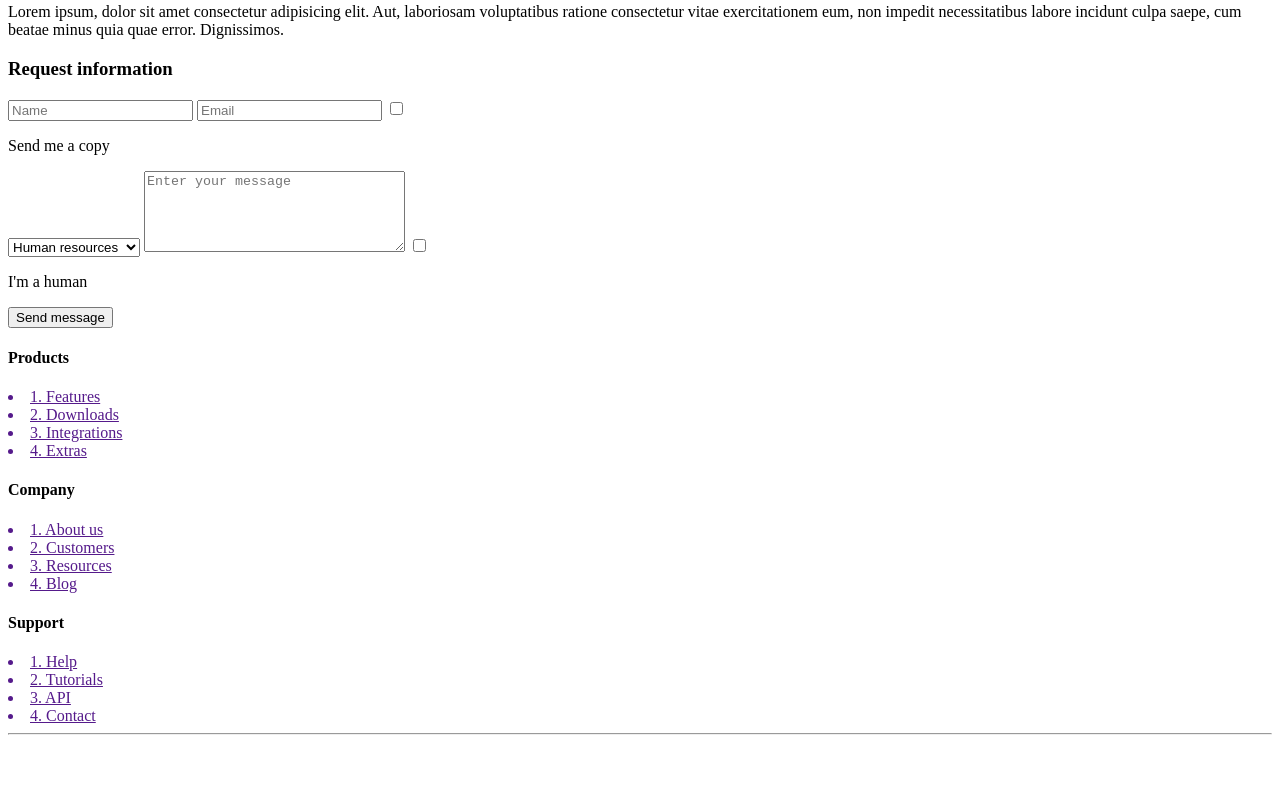
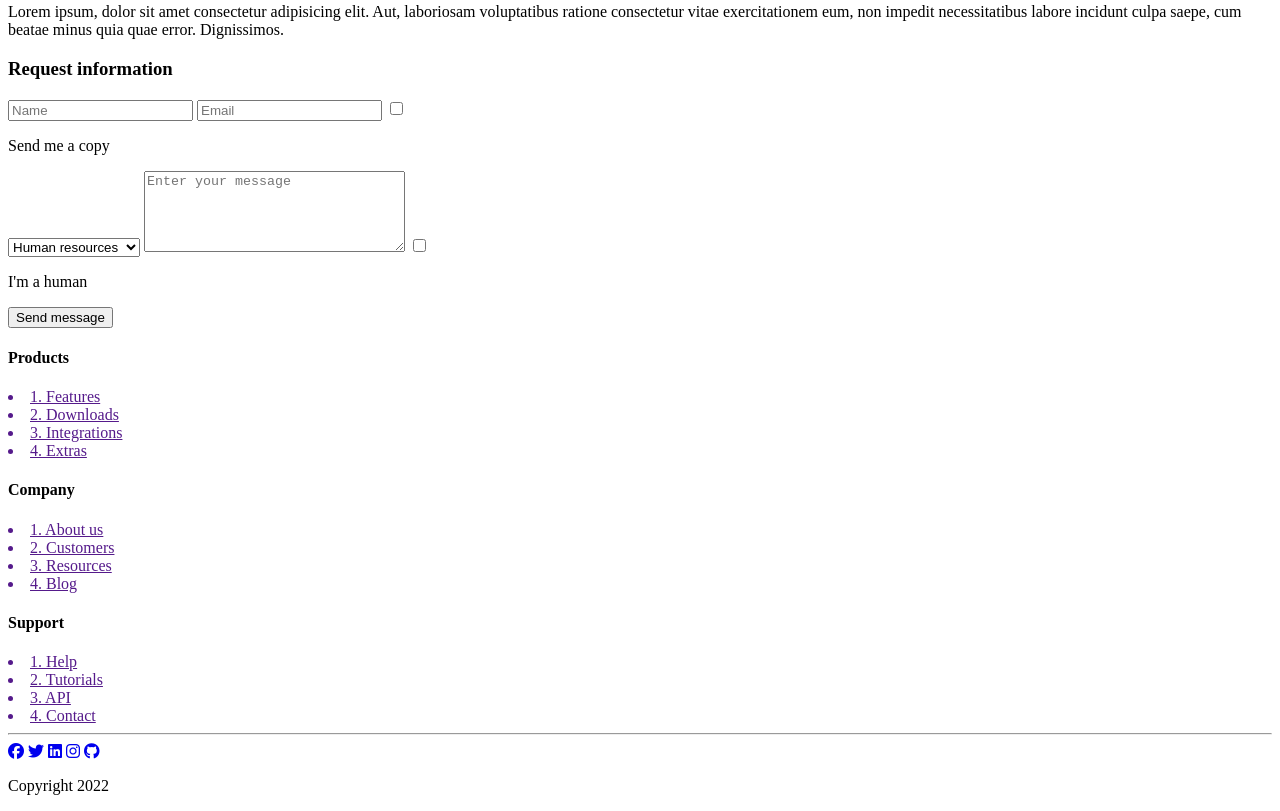
Before and after one commit to javierbiselli/BaSP-M2022-Etapa-1, a plain HTML site: page Semana-01/index.html in a window 1280 px wide. Shown: the part 4941-5752 px from the top of the page. Before the commit the page ends 5684 px from the top, so only its background shows below. Drawn offline with Linux system fonts and the light colour scheme.

Commit message:
added footer

```diff
--- a/Semana-01/index.html
+++ b/Semana-01/index.html
@@ -202,5 +202,13 @@
             <a href=""><li>4. Contact</li></a>
         </div>
         <hr>
+        <footer>
+            <a href="https://es-la.facebook.com/" target="blank_"><i class="fa-brands fa-facebook"></i></a>
+            <a href="https://twitter.com/" target="blank_"><i class="fa-brands fa-twitter"></i></a>
+            <a href="https://ar.linkedin.com/" target="blank_"><i class="fa-brands fa-linkedin"></i></a>
+            <a href="https://www.instagram.com/" target="blank_"><i class="fa-brands fa-instagram"></i></a>
+            <a href="https://github.com/" target="blank_"><i class="fa-brands fa-github"></i></a>
+            <p>Copyright 2022</p>
+        </footer>
     </body>
 </html>
```
